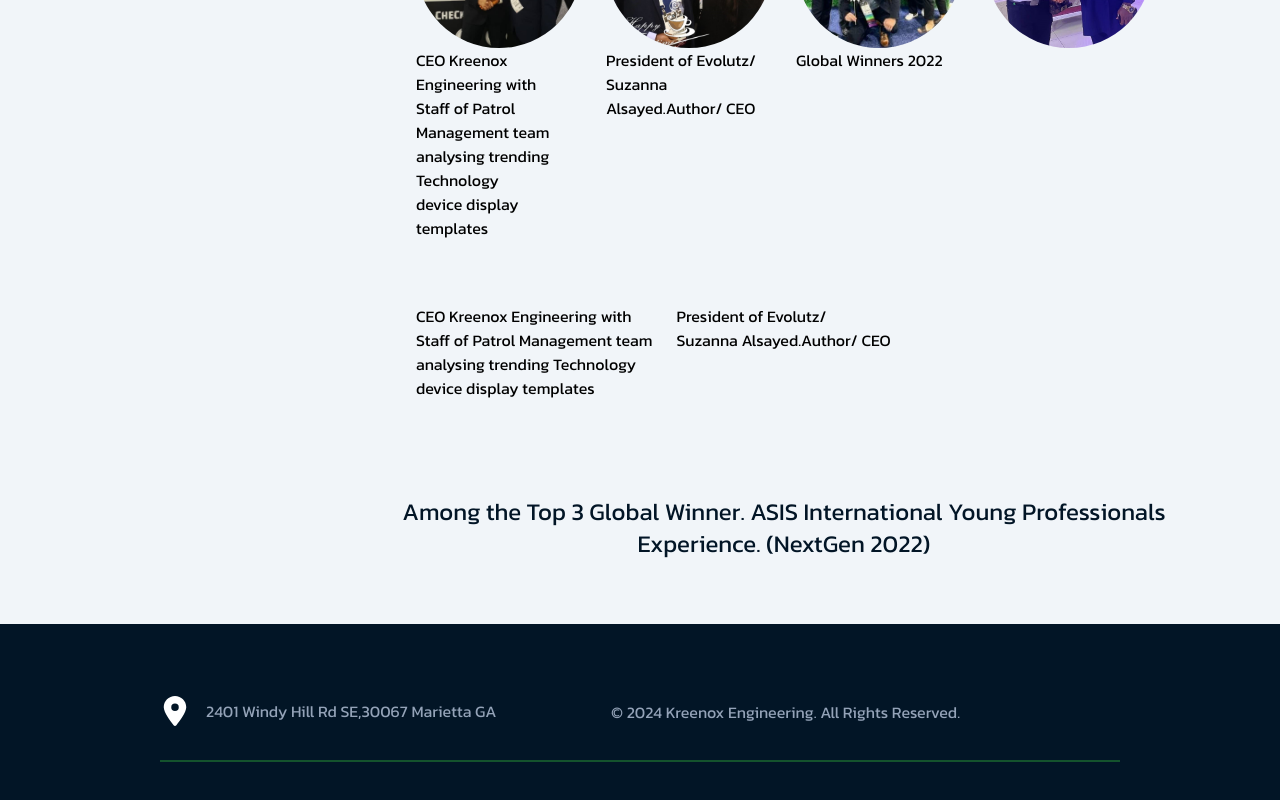
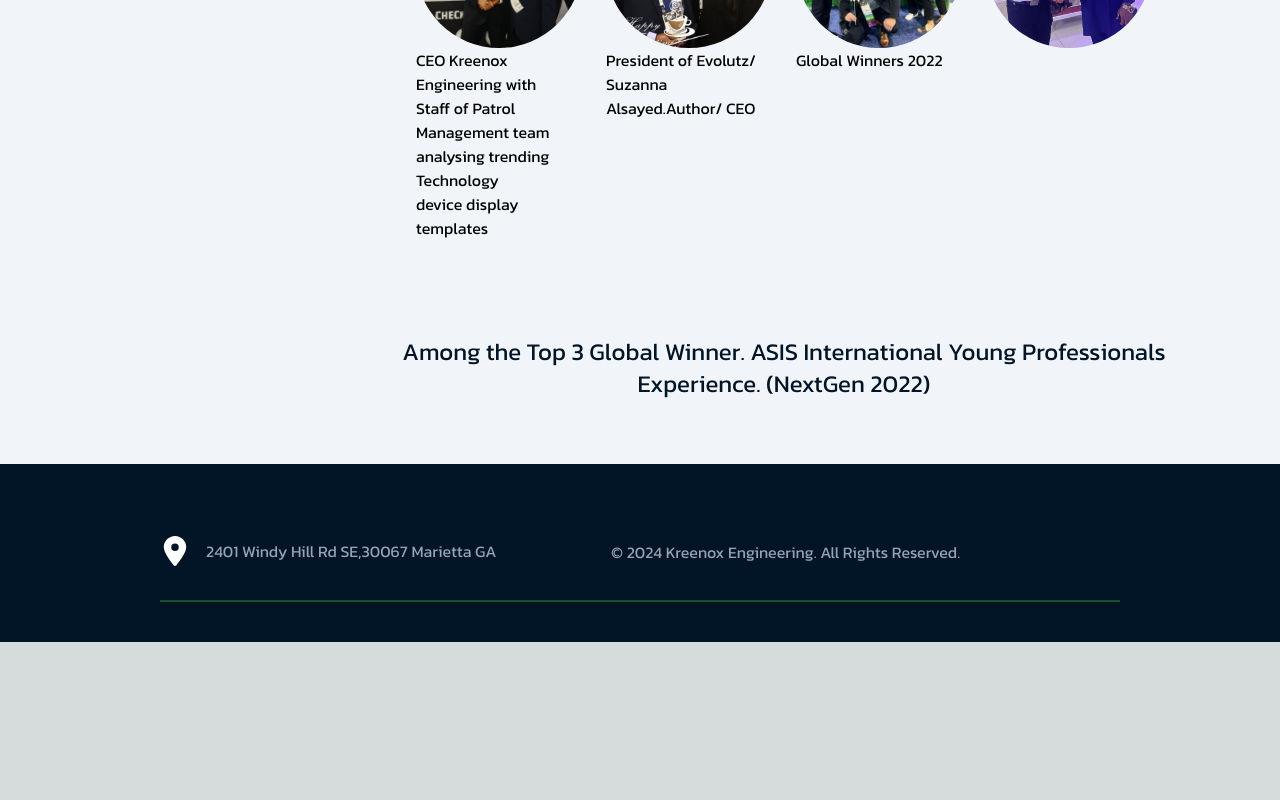
Before and after one commit to Gohskoh0/hello, a Next.js app: page /profile in a window 1280 px wide. Shown: the part 1524-2324 px from the top of the page. After the commit the page ends 2166 px from the top, so only its background shows below. Built offline with nearby package versions, Linux system fonts and the light colour scheme.

Commit message:
Update page.jsx

```diff
--- a/app/profile/page.jsx
+++ b/app/profile/page.jsx
@@ -87,20 +87,7 @@ export default function CompanyProfile() {
                             <Image width={250} height={250} className="rounded-full" src="/uche 2.jpg" alt="" />
                         </div>
                     </div>
-                    <div className="px-16 sm:px-8 flex flex-col md:flex-row gap-8 md:gap-6 pb-16">
-                        <div>
-                            <p>CEO Kreenox Engineering with <br />
-                                Staff of Patrol Management team <br />
-                                analysing trending Technology <br />
-                                device display templates</p>
-                        </div>
-
-                        <div>
-                            <p>President of Evolutz/<br />
-                                Suzanna Alsayed.Author/ CEO</p>
-                        </div>
-                    </div>
-                    <h1 className="text-xl md:text-2xl text-center text-[#021526] mt-8">
+                   <h1 className="text-xl md:text-2xl text-center text-[#021526] mt-8">
                     Among the Top 3 Global Winner. ASIS International Young Professionals Experience. (NextGen 2022)
                     </h1>
                 </div>
```
